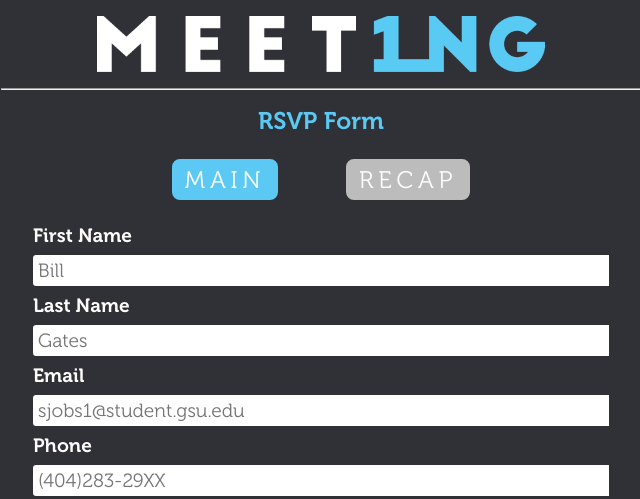
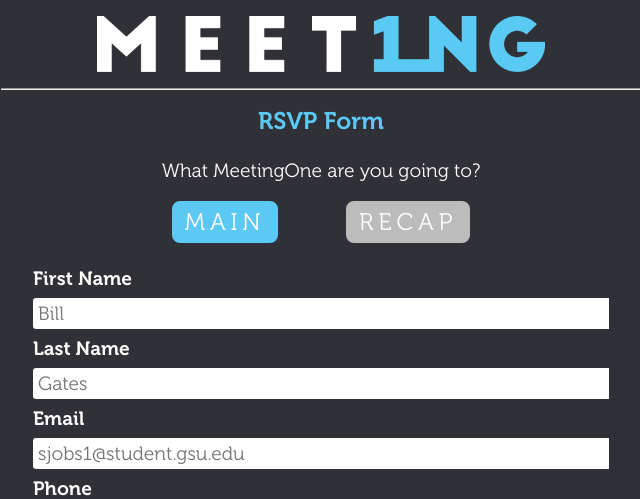
Before and after one commit to ferrerluis/ph-one-site, a Flask app: page /rsvp in a window 1280 px wide. Shown: the top 499 px of the page, without its empty margins (319-959 px from the left). Run offline with Flask 2, Linux system fonts and the light colour scheme.

Commit message:
Clarified the purpose of the two buttons

```diff
--- a/templates/rsvp.html
+++ b/templates/rsvp.html
@@ -21,8 +21,11 @@
             <form action="#" id="rsvp-form">
 
                 <div class="form-section center">
-                    <button id="button-main" class="button center blue">MAIN</button>
-                    <button id="button-recap" class="button center">RECAP</button>
+                    <p>What MeetingOne are you going to?</p>
+                    <div>
+                        <button id="button-main" class="button center blue">MAIN</button>
+                        <button id="button-recap" class="button center">RECAP</button>
+                    </div>
                 </div>
 
                 <div class="form-section">
```
